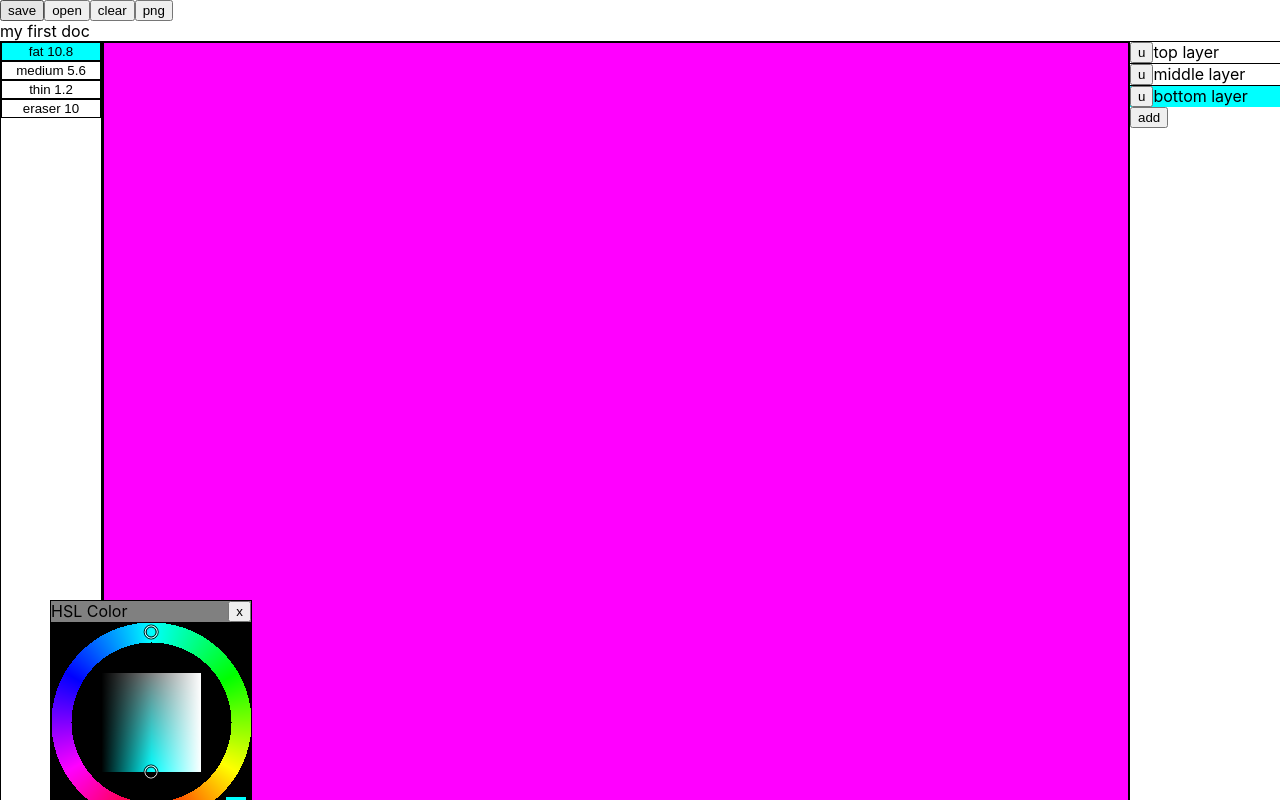
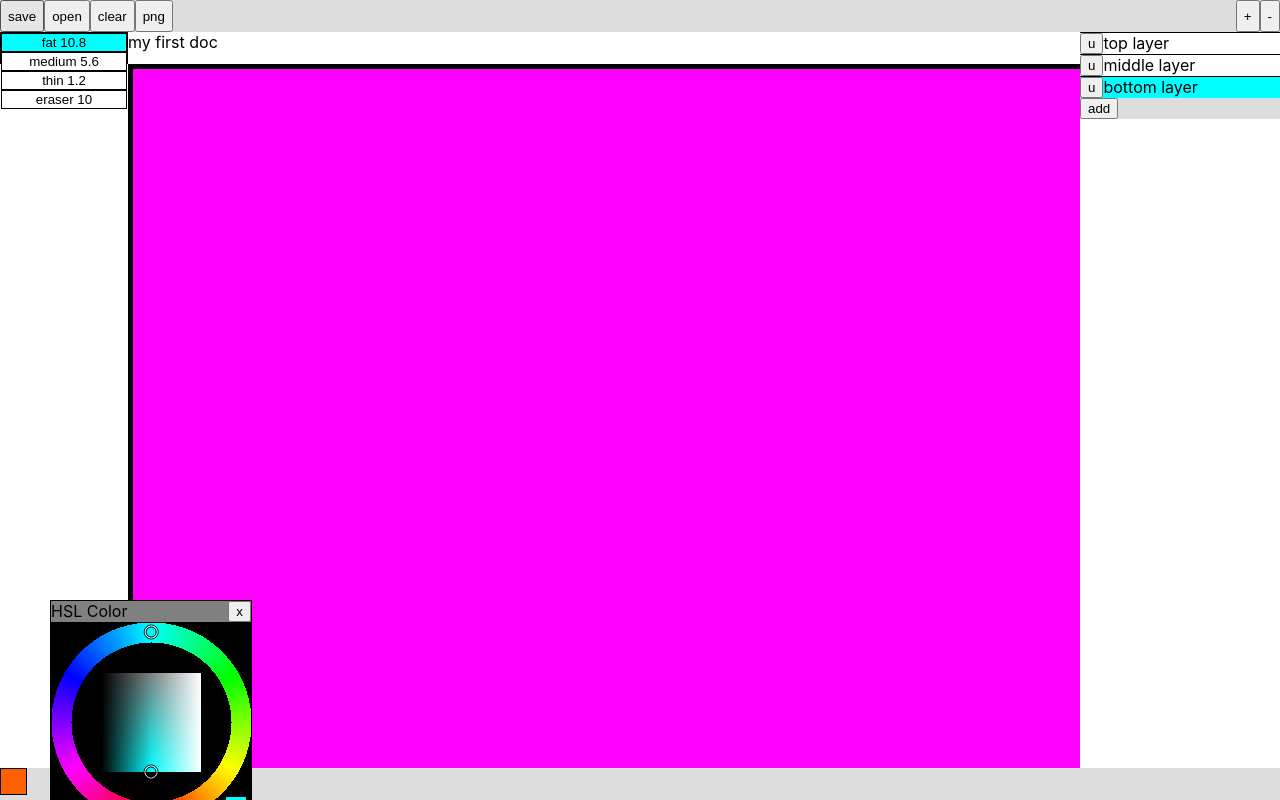
Before and after one commit to joshmarinacci/pen-canvas-editor, a React (Create React App) app: page / in a window 1280 px wide. Built offline with nearby package versions, Linux system fonts and the light colour scheme.

Commit message:
redo grid layout to support scrolling

```diff
--- a/src/App.css
+++ b/src/App.css
@@ -2,3 +2,47 @@ canvas {
   touch-action: none;
   user-select: none;
 }
+
+#main {
+  display: grid;
+  grid-template-columns: 8em 1fr 200px;
+  grid-template-rows: 2em 2em 1fr 2em;
+  border: 0px solid red;
+  position: fixed;
+  top:0;
+  left:0;
+  right:0;
+  bottom: 0;
+}
+
+.top-row {
+  grid-row-start: 1;
+}
+.second-row {
+  grid-row-start: 2;
+}
+.bottom-row {
+  grid-row-start: 4;
+  grid-column: 1/3;
+}
+
+.left-column {
+  grid-column: 1;
+}
+.right-column {
+  grid-column: 3;
+}
+
+.center-row {
+  grid-row: 3;
+}
+.center-column {
+  grid-column: 2;
+}
+.full-width {
+  grid-column: 1/4;
+}
+
+.toolbar {
+  background: #ddd;
+}
--- a/src/App.js
+++ b/src/App.js
@@ -31,8 +31,6 @@ const RGBPicker = () => {
 // the N most recent colors
 const RecentColors = ({colors, color, onSelect}) => {
   return <div style={{
-    backgroundColor:'#cccccc',
-    border:'1px solid black'
   }}>
     {colors.map((c,i)=>{
       return <ColorButton key={i} color={c} onClick={()=>onSelect(c)} selected={color===c}/>
@@ -297,23 +295,13 @@ function App() {
 
   let layers = doc.layers.slice().reverse()
   layers = layers.map((lay,i) => <LayerView key={i} layer={lay} doc={doc} selected={layer} onSelect={setLayer}/>)
-  const layerWrapper = <VBox style={{
-    width:'200px',
-    border:'0px solid red'
-  }}>{layers}
+  const layerWrapper = <VBox className={'right-column second-row'}>{layers}
   <Toolbox>
     <button>add</button>
   </Toolbox>
   </VBox>
-  return <div style={{
-    position:'fixed',
-    width:'100%',
-    height:'100%',
-    display:'flex',
-    flexDirection:'row'
-  }}>
-    <VBox grow>
-      <Toolbox>
+  return <div id={"main"}>
+      <Toolbox className="top-row full-width">
         <button onClick={saveDoc}>save</button>
         <button onClick={showLoadDocDialog}>open</button>
         <button onClick={clearStorage}>clear</button>
@@ -322,17 +310,13 @@ function App() {
         <button onClick={zoomIn}>+</button>
         <button onClick={zoomOut}>-</button>
       </Toolbox>
-      <label>{doc.title}</label>
-      <HBox grow>
-        <RecentPens pens={pens} selected={pen} onSelect={setPen}/>
-        <PenCanvas doc={doc} pen={pen} color={color} layer={layer} zoom={zoom} onPenDraw={onPenDraw} grow/>
-        {layerWrapper}
-      </HBox>
-      <Toolbox>
+      <label className="second-row">{doc.title}</label>
+      <RecentPens pens={pens} selected={pen} onSelect={setPen}/>
+      <PenCanvas doc={doc} pen={pen} color={color} layer={layer} zoom={zoom} onPenDraw={onPenDraw}/>
+      {layerWrapper}
+      <Toolbox className="bottom-row full-width">
         <RecentColors colors={colors} onSelect={setColor} color={color}/>
-        {/*<button onClick={showPicker}>pick</button>*/}
       </Toolbox>
-    </VBox>
     <Dragger><HSLPicker color={color} onChange={setColor}/></Dragger>
     <DialogContainer/>
     <PopupContainer/>
--- a/src/canvas.js
+++ b/src/canvas.js
@@ -86,13 +86,13 @@ export class PenCanvas extends Component {
     }
 
     render() {
-        return <div style={{
+        return <div className="center-row center-column" style={{
             flex: '1.0',
-            border: '1px solid black',
+            overflow:'auto'
         }}>
            <canvas ref={(c)=>this.canvas=c}
                    style={{
-                       border:'1px solid black',
+                       border:'5px solid black',
                    }}
                    width={500}
                    height={500}
--- a/src/pens.js
+++ b/src/pens.js
@@ -7,7 +7,7 @@ const PenEditor = () => {
 };
 
 export const RecentPens = ({pens, selected, onSelect, onChange}) => {
-    return <VBox style={{
+    return <VBox className='left-column second-row' style={{
         minWidth:'100px',
         border:'1px solid black',
     }}>{pens.map((pen, i) => {
--- a/src/util.js
+++ b/src/util.js
@@ -81,11 +81,9 @@ export const VBox = (props) => {
     return <div style={styles} {...rest}>{props.children}</div>
 }
 //an hbox with a border
-export const Toolbox = (props) => {
-    const style = {
-        //  border: '1px solid black'
-    }
-    return <HBox  style={style} {...props}/>
+export const Toolbox = ({className, ...rest}) => {
+    className = "toolbar " + className
+    return <HBox className={className} {...rest}/>
 }
 
 export function toDeg(theta) {
```
